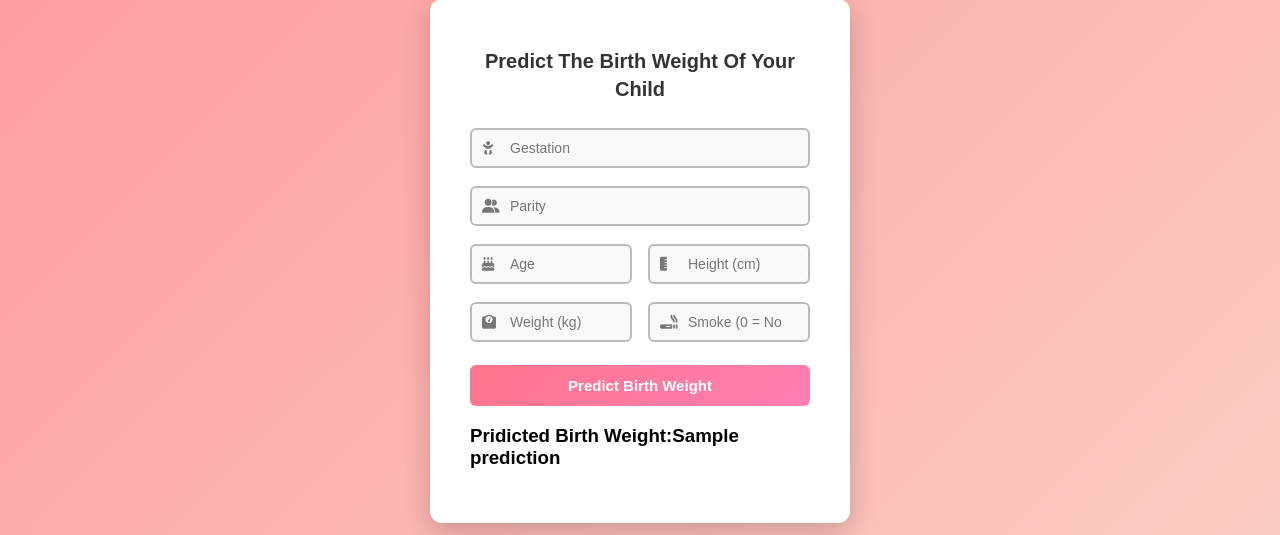
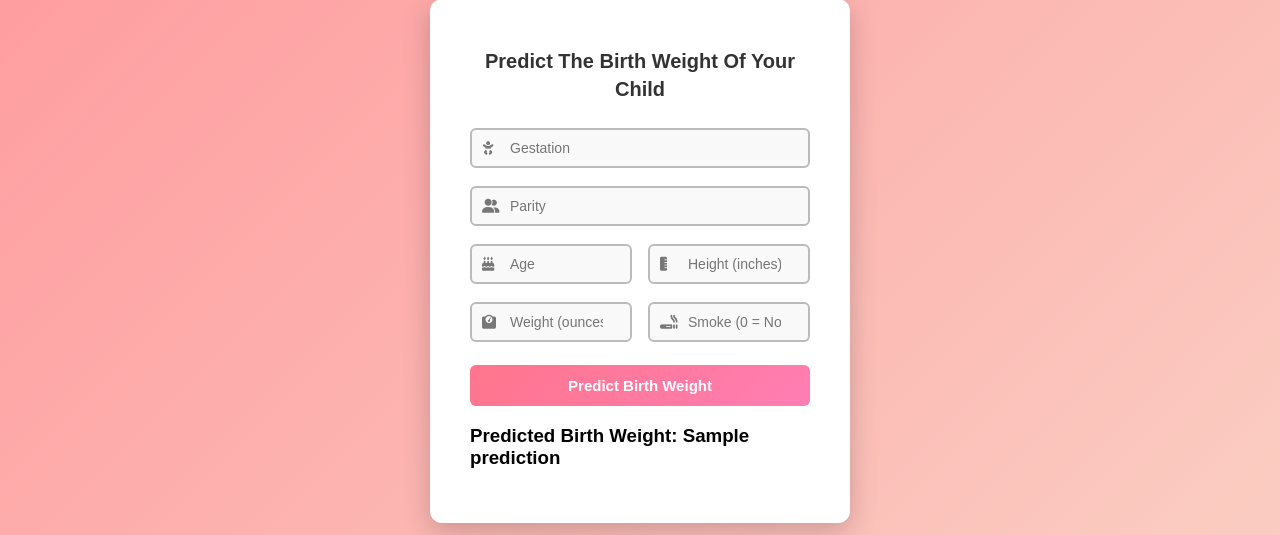
Before and after one commit to miteshdeshmukh/Birth-Weight-Predictor, a Flask app: template templates/index.html in a window 1280 px wide. Shown: the part 139-674 px from the top of the page. Run offline with Flask 3, Linux system fonts and the light colour scheme; the template is opened without the code that fills it: most values are stand-ins (such as "Sample title", 1, 10 or a date in 2020).

Commit message:
Updated form inputs and fixed syntax

```diff
--- a/templates/index.html
+++ b/templates/index.html
@@ -7,7 +7,7 @@
   <link rel="stylesheet" href="https://cdnjs.cloudflare.com/ajax/libs/font-awesome/6.5.0/css/all.min.css">
   <style>
     * {
-      box-sizing: border-box;  /* ensures borders don’t break layout */
+      box-sizing: border-box;
     }
 
     body {
@@ -55,7 +55,7 @@
     input {
       width: 100%;
       padding: 10px 12px 10px 38px;
-      border: 2px solid #bbb;   /* thicker border */
+      border: 2px solid #bbb;
       border-radius: 6px;
       font-size: 14px;
       background: #f9f9f9;
@@ -72,7 +72,7 @@
     .grid {
       display: grid;
       grid-template-columns: 1fr 1fr;
-      gap: 16px; /* spacing prevents overflow */
+      gap: 16px;
     }
 
     button {
@@ -115,14 +115,16 @@
         </div>
         <div class="input-group">
           <i class="fa-solid fa-ruler-vertical"></i>
-          <input name="height" type="number" placeholder="Height (cm)">
+          <!-- Changed from cm to inches -->
+          <input name="height" type="number" placeholder="Height (inches)">
         </div>
       </div>
 
       <div class="grid">
         <div class="input-group">
           <i class="fa-solid fa-weight-scale"></i>
-          <input name="weight" type="number" placeholder="Weight (kg)">
+          <!-- Changed from kg to ounces -->
+          <input name="weight" type="number" placeholder="Weight (ounces)">
         </div>
         <div class="input-group">
           <i class="fa-solid fa-smoking"></i>
@@ -132,7 +134,7 @@
 
       <button type="submit">Predict Birth Weight</button>
     </form>
-    <h3>Pridicted Birth Weight:{{prediction}}</h3>
+    <h3>Predicted Birth Weight: {{prediction}}</h3>
   </div>
 </body>
 </html>
```
